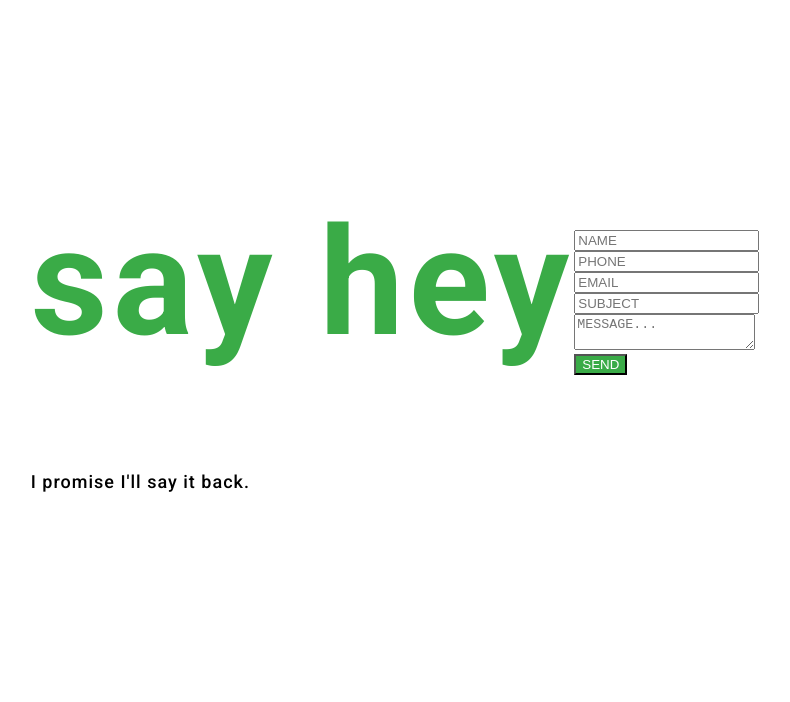
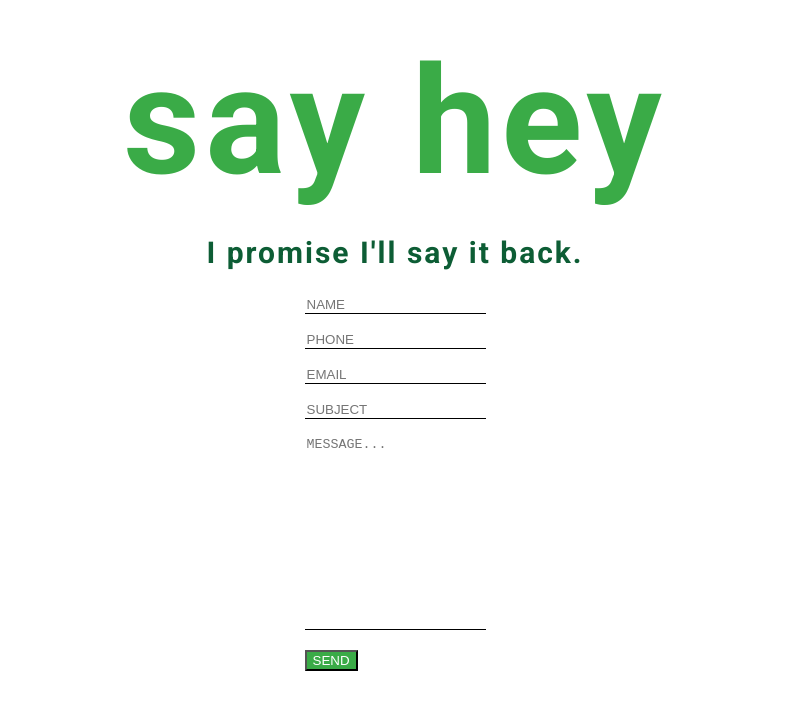
Before and after one commit to zbayard/southern-cut, a React (Create React App) app: page / in a window 1280 px wide. Shown: the part 2498-3200 px from the top of the page, without its empty margins (245-1035 px from the left). Built offline with nearby package versions, Linux system fonts and the light colour scheme.

Commit message:
some styling

```diff
--- a/src/components/Contact/Contact.css
+++ b/src/components/Contact/Contact.css
@@ -4,6 +4,45 @@
     background: white;
     background-size: cover;
     display: flex;
+    flex-direction: column;
     justify-content: center;
     align-items: center;
 }
+
+.form-container{
+    position: relative;
+    display: flex;
+    justify-content: center;
+    align-items: center;
+    flex-direction: row;
+}
+
+.contact-head{
+    text-align: center;
+}
+
+.contact-head h1{
+    margin-bottom: 0;
+}
+
+.contact-head h2{
+    color: #0d5d35;
+}
+
+.contact input, .contact textarea {
+    width: 100%;
+    box-sizing: border-box;
+    background: none;
+    resize: none;
+    border: 0;
+    border-bottom: 0.1rem solid black;
+    border-radius: 0;
+    outline: 0 !important;
+    box-shadow: none !important;
+    margin-bottom: 1rem;
+    /* padding-left: 0 !important; */
+  }
+
+  .contact textarea {
+    height: 12.2rem !important;
+  }
--- a/src/components/Contact/Contact.js
+++ b/src/components/Contact/Contact.js
@@ -39,9 +39,9 @@ const Contact = ()=>{
            <div className="text-box">
                <div className="contact-head">
                     <h1>say hey</h1>
-                    <p>
+                    <h2>
                         I promise I'll say it back.
-                    </p>
+                    </h2>
                     <span className="success-message">{successMessage}</span>
                </div>
            </div>
```
